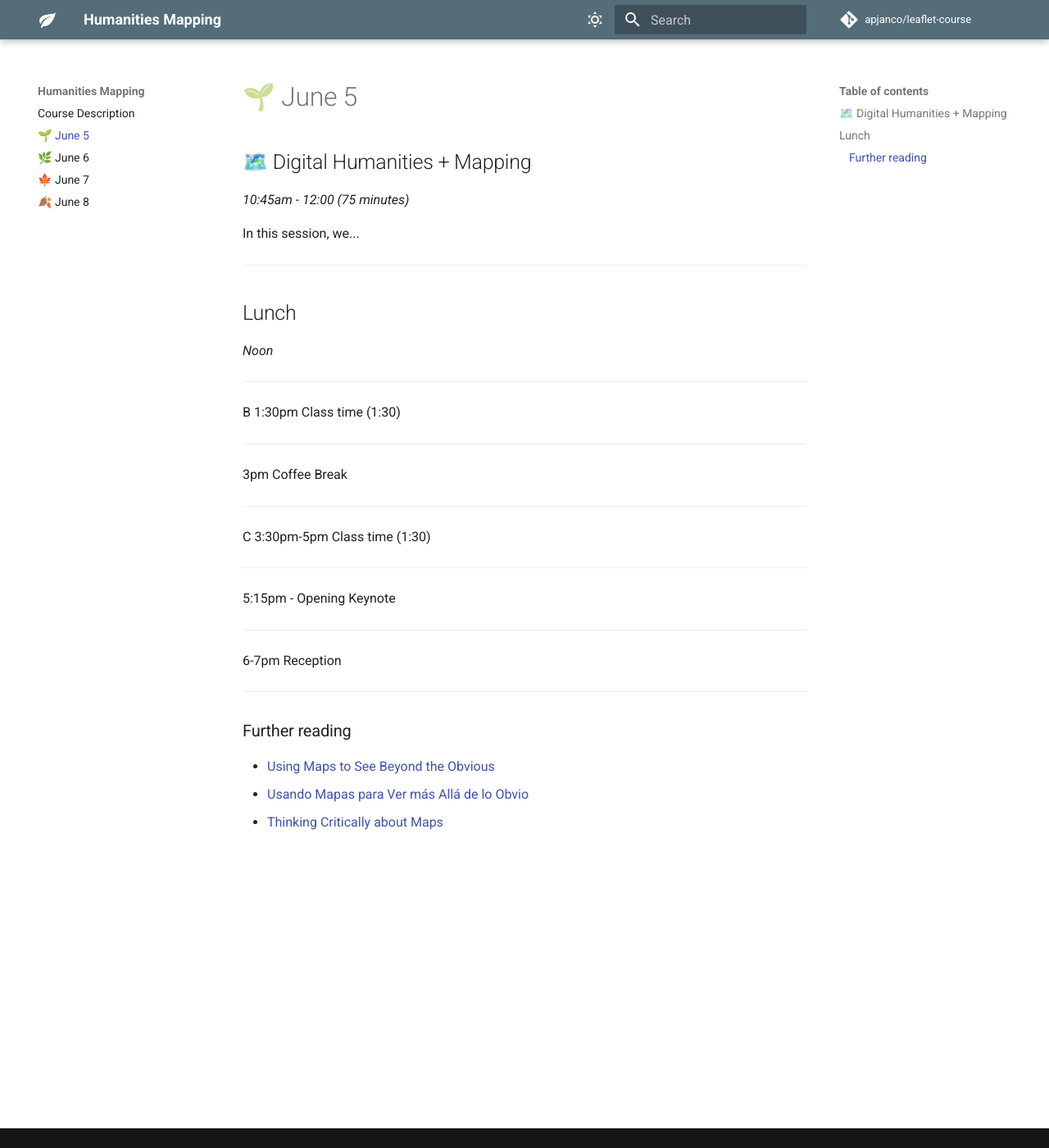
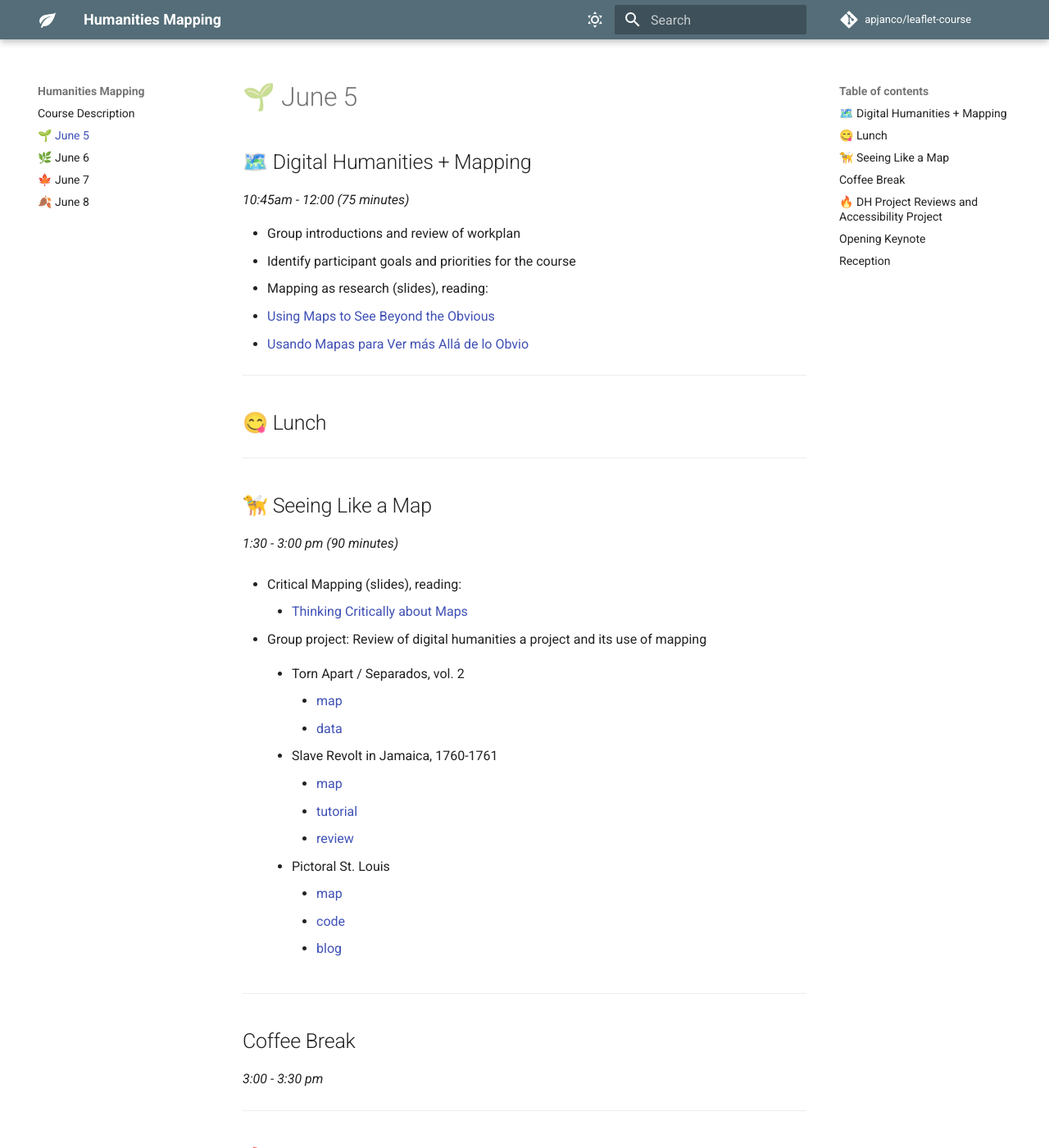
Before and after one commit to apjanco/leaflet-course, an MkDocs documentation site: the page built from docs/day1.md, in a window 1280 px wide and 1400 px high. Shown: the whole window at 82% size. Built offline with MkDocs 1.6.1 and Material for MkDocs 9.7.7, drawn with Linux system fonts in a browser that asks for light colours; some of the changed text lies outside the part shown.

Commit message:
day one drafting

```diff
--- a/docs/day1.md
+++ b/docs/day1.md
@@ -3,28 +3,61 @@
 ## 🗺️ Digital Humanities + Mapping
 _10:45am - 12:00 (75 minutes)_
 
-In this session, we...
-<hr>
-
-## Lunch
-_Noon_
-
-<hr>
-B 1:30pm Class time (1:30)
-<hr>
-
-3pm Coffee Break
-<hr>
-C 3:30pm-5pm Class time (1:30)
-<hr>
-5:15pm - Opening Keynote
-<hr>
-6-7pm Reception
+- Group introductions and review of workplan
+- Identify participant goals and priorities for the course
+- Mapping as research (slides), reading:
+  - [Using Maps to See Beyond the Obvious](https://kit.exposingtheinvisible.org/en/maps.html)
+  - [Usando Mapas para Ver más Allá de lo Obvio](https://kit.exposingtheinvisible.org/es/maps.html)
 
 <hr>
 
-### Further reading
-- [Using Maps to See Beyond the Obvious](https://kit.exposingtheinvisible.org/en/maps.html)
-- [Usando Mapas para Ver más Allá de lo Obvio](https://kit.exposingtheinvisible.org/es/maps.html)
+## 😋 Lunch
 
-- [Thinking Critically about Maps](https://kit.exposingtheinvisible.org/en/critical-maps.html)
+<hr>
+
+## 🦮 Seeing Like a Map
+_1:30 - 3:00 pm (90 minutes)_
+
+- Critical Mapping (slides), reading:
+    - [Thinking Critically about Maps](https://kit.exposingtheinvisible.org/en/critical-maps.html)
+
+- Group project: Review of digital humanities a project and its use of mapping
+    - Torn Apart / Separados, vol. 2
+        - [map](https://xpmethod.columbia.edu/torn-apart/volume/2/)
+        - [data](https://github.com/xpmethod/torn-apart-open-data)
+
+    - Slave Revolt in Jamaica, 1760-1761
+        - [map](http://revolt.axismaps.com/)
+        - [tutorial](https://craftingdh.netlify.app/tutorials/mapping/)
+        - [review](https://reviewsindh.pubpub.org/pub/slave-revolt-in-jamaica/release/1)
+
+    - Pictoral St. Louis
+        - [map](http://jarednielsen.com/pictorial-st-louis/index.html)
+        - [code](https://github.com/nielsenjared/pictorial-st-louis)
+        - [blog](https://jarednielsen.com/make-interactive-story-map-leaflet-non-geographical-images/)
+
+
+<hr>
+
+##  Coffee Break
+_3:00 - 3:30 pm_
+
+<hr>
+
+## 🔥 DH Project Reviews and Accessibility Project
+_3:30 - 5:00 pm (90 minutes)_
+
+- Group project worktime and presentation
+- Introduction to OpenStreetMap and campus accessibility map project
+
+<hr>
+
+## Opening Keynote
+_5:15 - 6:00 pm_
+
+<hr>
+
+## Reception
+_6:00 - 7:00 pm_
+
+<hr>
```
Also changed, not shown: 1 other file.
